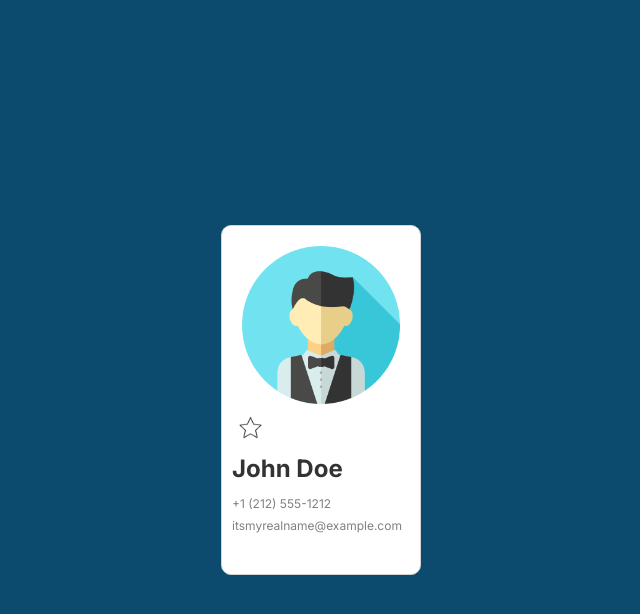
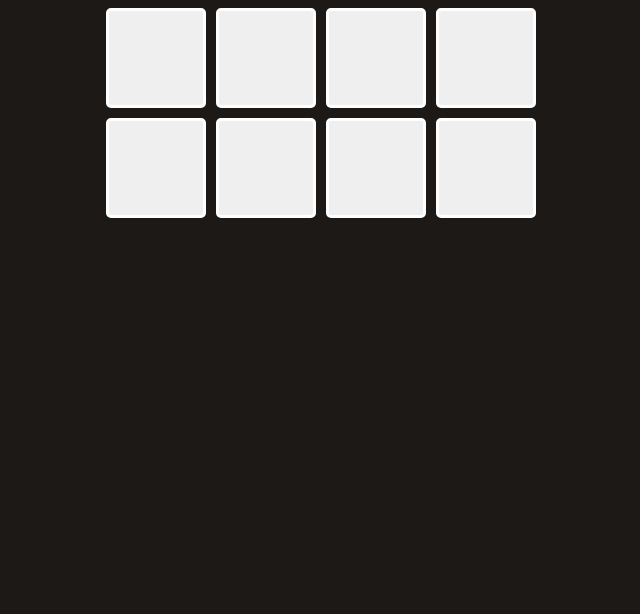
Before and after one commit to 0xYurii/Chef-Claude, a React (Vite) app: page / in a window 1280 px wide. Shown: the top 614 px of the page, without its empty margins (319-959 px from the left). Built offline with nearby package versions, Linux system fonts and the light colour scheme.

Commit message:
feat: scaffold drum pad interface

```diff
--- a/src/App.jsx
+++ b/src/App.jsx
@@ -1,53 +1,18 @@
 import React from "react"
-import avatar from "../images/user.png"
-import Star from "./Star"
-
+import padsData from "./pads"
 
 export default function App() {
-    const [contact, setContact] = React.useState({
-        firstName: "John",
-        lastName: "Doe",
-        phone: "+1 (212) 555-1212",
-        email: "itsmyrealname@example.com",
-        isFavorite: false
-    })
+    const [pads, setPads] = React.useState(padsData)
 
-
-    function toggleFavorite() {
-        setContact(prevContact => ({
-            ...prevContact,
-            isFavorite: !prevContact.isFavorite
-        }))
-    }
-
+    const buttonElements = pads.map(pad => (
+        <button key={pad.id}></button>
+    ))
 
     return (
         <main>
-            <article className="card">
-                <img
-                    src={avatar}
-                    className="avatar"
-                    alt="User profile picture of John Doe"
-                />
-                <div className="info">
-                    <button
-                        aria-pressed={contact.isFavorite}
-                        aria-label={contact.isFavorite ? "Remove from favorites" : "Add to favorites"}
-                        className="favorite-button"
-                        onClick={toggleFavorite}
-                    >
-                        <Star
-                            isFilled={contact.isFavorite}
-                        />
-                    </button>
-                    <h2 className="name">
-                        {contact.firstName} {contact.lastName}
-                    </h2>
-                    <p className="contact">{contact.phone}</p>
-                    <p className="contact">{contact.email}</p>
-                </div>
-
-            </article>
+            <div className="pad-container">
+                {buttonElements}
+            </div>
         </main>
     )
 }
--- a/src/index.css
+++ b/src/index.css
@@ -3,58 +3,27 @@
 }
 
 body {
-    background-color: #0C4A6E;
-    margin: 0;
-    font-family: "Inter", sans-serif;
+    background-color: #1C1917;
 }
 
 main {
-    height: 100vh;
     display: flex;
     justify-content: center;
     align-items: center;
 }
 
-.card {
-    background-color: white;
-    width: 200px;
-    border: 1px solid lightgray;
-    border-radius: 10px;
-    height: 350px;
+.pad-container {
+    display: grid;
+    grid-template-columns: repeat(4, 100px);
+    grid-template-rows: repeat(2, 100px);
+    gap: 10px;
 }
 
-.card .avatar {
-    width: 100%;
-    padding: 10%;
-    padding-bottom: 0;
+button {
+    height: 100px;
+    width: 100px;
+    border: 3px solid white;
+    border-radius: 5px;
+    cursor: pointer;
+
 }
-
-.card .name {
-    margin-block: 13px;
-    color: #333333;
-}
-
-.card .info {
-    padding: 10px;
-}
-
-.card .favorite {
-    width: 25px;
-    cursor: pointer;
-}
-
-.card .contact {
-    font-size: 0.75rem;
-    color: gray;
-    margin-block: 7px;
-}
-
-.card .favorite-button {
-    border: none;
-    background: transparent;
-}
-
-.card .favorite-button:active {
-    transform: none;
-    box-shadow: none;
-}
--- /dev/null
+++ b/src/pads.js
@@ -0,0 +1,42 @@
+export default [
+    {
+        id: 1,
+        color: "#F18D8B",
+        on: true
+    },
+    {
+        id: 2,
+        color: "#F5C280",
+        on: false
+    },
+    {
+        id: 3,
+        color: "#EEEC79",
+        on: true
+    },
+    {
+        id: 4,
+        color: "#64ED98",
+        on: true
+    },
+    {
+        id: 5,
+        color: "#63DEED",
+        on: false
+    },
+    {
+        id: 6,
+        color: "#877FED",
+        on: false
+    },
+    {
+        id: 7,
+        color: "#A57FE9",
+        on: false
+    },
+    {
+        id: 8,
+        color: "#F289C1",
+        on: true
+    },
+]
```
